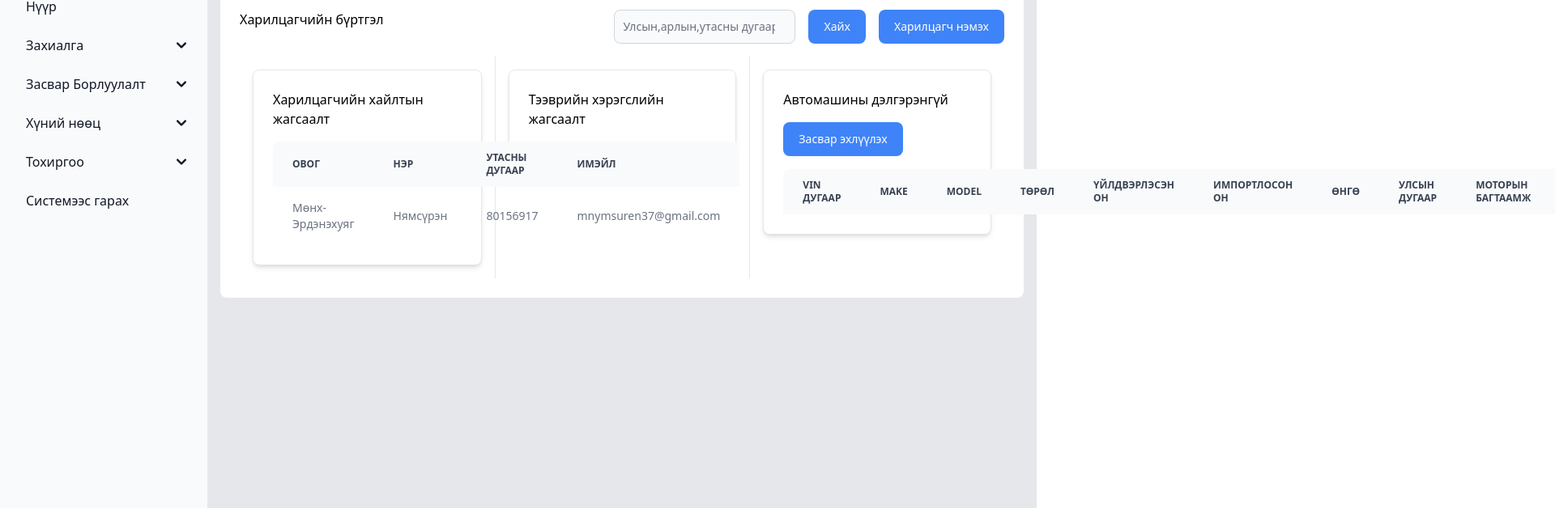
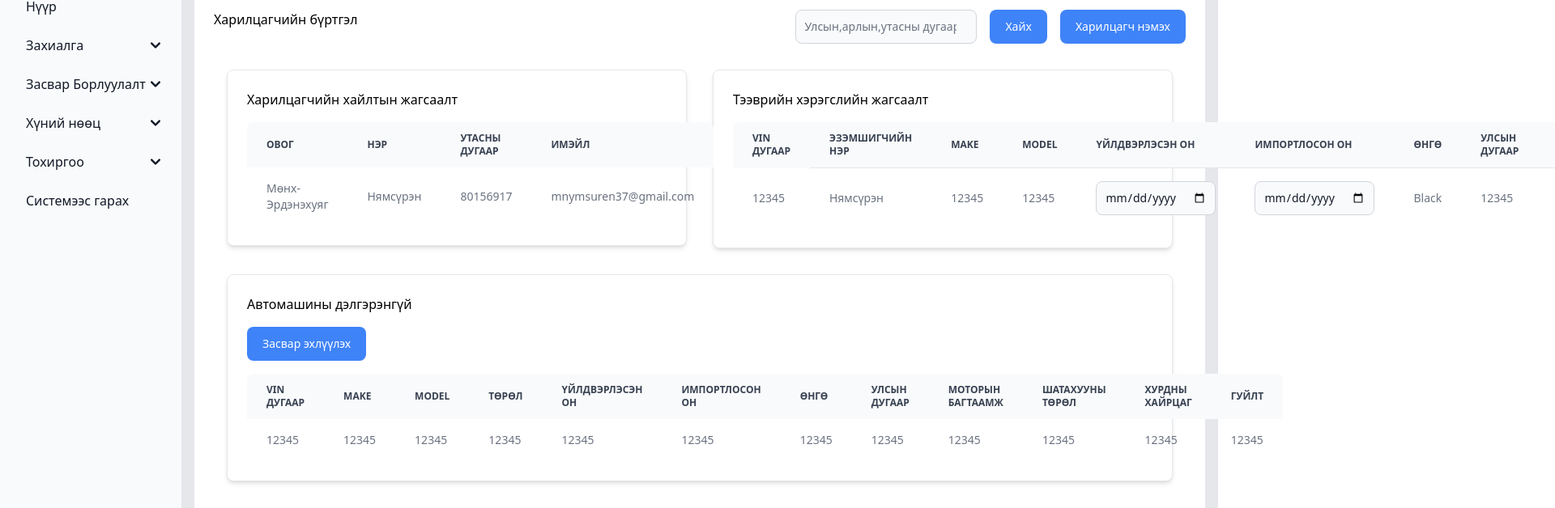
Before and after one commit to Bsodkhuu/systemly_front, a React (Vite) app: page /customer in a window 1280 px wide. Shown: the part 88-716 px from the top of the page at 81% size, 1920 px wide, since content can reach past the window. Built offline with nearby package versions, Linux system fonts and the light colour scheme.

Commit message:
customer edit duussan

```diff
--- a/src/main.jsx
+++ b/src/main.jsx
@@ -26,11 +26,16 @@ import Inactive from "./pages/Settings/Inactive";
 import Transport from "./pages/Customer/Transport";
 import Zahialga from "./pages/Order/zahialga";
 import Service from "./pages/Customer/Service";
+import ZaswarService from "./pages/Customer/Zaswar_Service";
 
 const router = createBrowserRouter([
   {
     path: "/",
     element: <App />,
+  },
+  {
+    path:"/zaswar_service",
+    element: <ZaswarService/>
   },
   {
     path: "/service",
--- /dev/null
+++ b/src/pages/Customer/Zaswar_Service/index.jsx
@@ -0,0 +1,12 @@
+import Layout from "../../../components/layout";
+
+
+const ZaswarService = () => {
+    return (
+        <Layout>
+           <h1>Засвар үйлчилгээний бүртгэл</h1>
+        </Layout>
+    );
+}
+
+export default ZaswarService;
--- a/src/pages/Customer/index.jsx
+++ b/src/pages/Customer/index.jsx
@@ -104,7 +104,7 @@ const Customer = () => {
 
        {/* owner, vehicle search and details  */}
 
-       <div className="grid grid-cols-3 divide-x">
+       <div className="grid grid-cols-2">
         <div className="p-4">
           <Card>
             <h5 className="text-1xl">Харилцагчийн хайлтын жагсаалт</h5>
@@ -129,12 +129,44 @@ const Customer = () => {
         <div className="p-4">
           <Card>
             <h5 className="text-1xl">Тээврийн хэрэгслийн жагсаалт</h5>
+            <Table>
+              <Table.Head className="uppercase">
+                <Table.HeadCell>Vin дугаар</Table.HeadCell>
+                <Table.HeadCell>Эзэмшигчийн нэр</Table.HeadCell>
+                <Table.HeadCell>Make</Table.HeadCell>
+                <Table.HeadCell>Model</Table.HeadCell>
+                <Table.HeadCell>Үйлдвэрлэсэн он</Table.HeadCell>
+                <Table.HeadCell>Импортлосон он</Table.HeadCell>
+                <Table.HeadCell>Өнгө</Table.HeadCell>
+                <Table.HeadCell>Улсын дугаар</Table.HeadCell>
+                <Table.HeadCell>Бүртгэгдсэн он</Table.HeadCell>
+              </Table.Head>
+              <Table.Body className="divide-y">
+                <Table.Cell>12345</Table.Cell>
+                <Table.Cell>Нямсүрэн</Table.Cell>
+                <Table.Cell>12345</Table.Cell>
+                <Table.Cell>12345</Table.Cell>
+                <Table.Cell>
+                  <TextInput type="date"/>
+                </Table.Cell>
+                <Table.Cell>
+                  <TextInput type="date"/>
+                </Table.Cell>
+                <Table.Cell>Black</Table.Cell>
+                <Table.Cell>12345</Table.Cell>
+                <Table.Cell>
+                  <TextInput type="date"/>
+                </Table.Cell>
+              </Table.Body>
+            </Table>
           </Card>
           </div>
-        <div className="p-4">
+
+       </div>
+       <div className="p-4">
           <Card>
             <h5 className="text-1xl">Автомашины дэлгэрэнгүй </h5>
-            <a href="#">
+            <a href="/zaswar_service">
               <Button className="bg-blue-500">
                 Засвар эхлүүлэх
               </Button>
@@ -155,11 +187,50 @@ const Customer = () => {
                  <Table.HeadCell>Гуйлт</Table.HeadCell>
 
               </Table.Head>
+              <Table.Body className="divide-y">
+                <Table.Row>
+                  <Table.Cell>
+                    12345
+                  </Table.Cell>
+                  <Table.Cell>
+                    12345
+                  </Table.Cell>
+                  <Table.Cell>
+                    12345
+                  </Table.Cell>
+                  <Table.Cell>
+                    12345
+                  </Table.Cell>
+                  <Table.Cell>
+                    12345
+                  </Table.Cell>
+                  <Table.Cell>
+                    12345
+                  </Table.Cell>
+                  <Table.Cell>
+                    12345
+                  </Table.Cell>
+                  <Table.Cell>
+                    12345
+                  </Table.Cell>
+                  <Table.Cell>
+                    12345
+                  </Table.Cell>
+                  <Table.Cell>
+                    12345
+                  </Table.Cell>
+                  <Table.Cell>
+                    12345
+                  </Table.Cell>
+                  <Table.Cell>
+                    12345
+                  </Table.Cell>
+
+                  </Table.Row>
+              </Table.Body>
             </Table>
           </Card>
         </div>
-       </div>
-
         </div>
       </div>
     </Layout>
```
